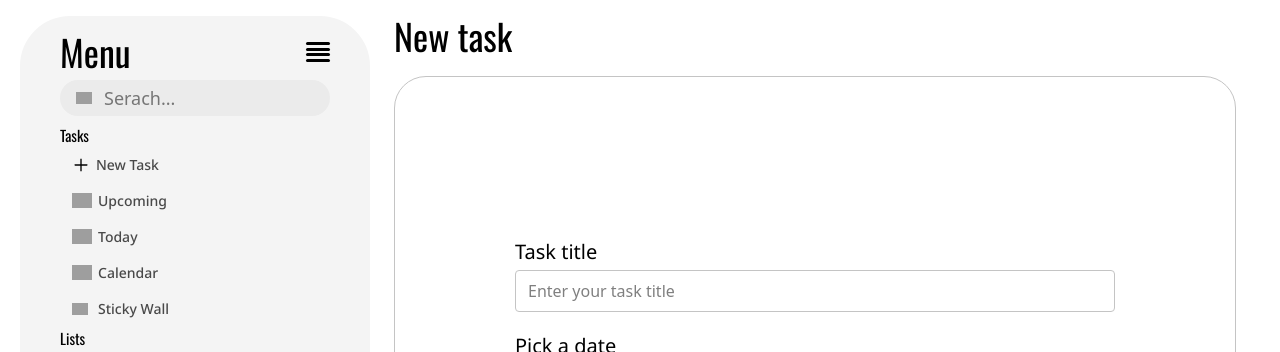
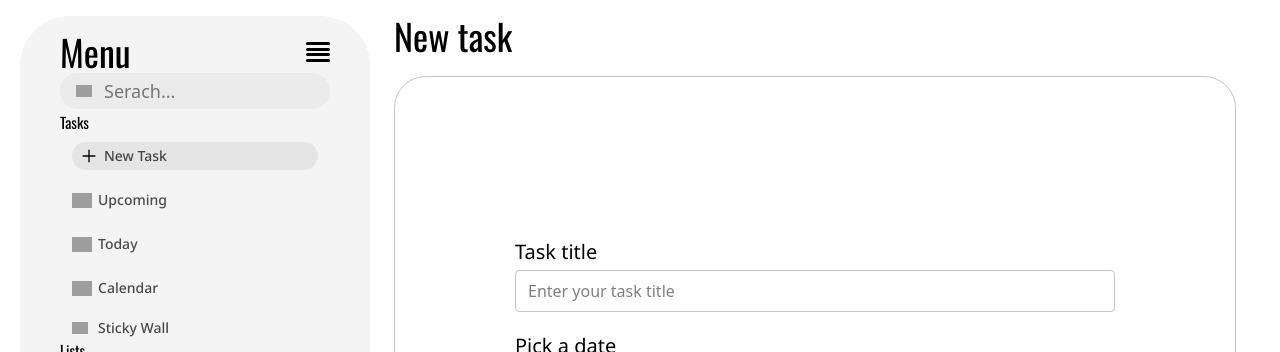
Before and after one commit to 01mehran/To-Do-App-With-React, a React (Vite) app: page /newTask in a window 1280 px wide. Shown: the top 352 px of the page. Built offline with nearby package versions, Linux system fonts and the light colour scheme; grey boxes are pictures that could not be loaded.

Commit message:
Add Showing  Active Page

```diff
--- a/src/components/Tasks.jsx
+++ b/src/components/Tasks.jsx
@@ -4,8 +4,9 @@ import ListIcon from "@icons/listIcon.svg";
 import CalendarIcon from "@icons/calendaricon.svg";
 import NoteIcon from "@icons/NoteIcon.svg";
 import { AiOutlinePlus } from "react-icons/ai";
-// Link
-import { Link } from "react-router-dom";
+
+// Libraries;
+import {NavLink} from "react-router-dom"
 
 export const Tasks = ({ isMenuCollapse, num, num2 }) => {
 
@@ -15,23 +16,23 @@ export const Tasks = ({ isMenuCollapse, num, num2 }) => {
         <h3 className="font-oswald text-[15px] font-semibold">Tasks</h3>
         <section className="mt-2 flex flex-col gap-4 px-3">
           {/* New task */}
-          <article className="flex cursor-pointer items-center justify-between transition-all duration-300 hover:px-1">
+          <NavLink to={"/newTask"} className={({isActive}) => `flex cursor-pointer items-center justify-between transition-all duration-300 hover:px-2 rounded-2xl py-1 ${isActive ? "bg-neutral-200 px-2" : ""}`}>
             <div className="flex items-center gap-1.5">
               <span>
                 <AiOutlinePlus />
               </span>
               <span className="font-notoSans text-sm font-medium text-black/70">
-                <Link to="/newTask">New Task</Link>
+                New Task
               </span>
             </div>
-          </article>
+          </NavLink>
 
           {/* Upcoming */}
-          <article className="flex cursor-pointer items-center justify-between transition-all duration-300 hover:px-1">
+          <NavLink to={"/upcoming"} className={({isActive}) => `flex cursor-pointer items-center justify-between transition-all duration-300 hover:px-2 rounded-2xl py-1 ${isActive ? "bg-neutral-200 px-2" : ""}`}>
             <div className="flex items-center gap-1.5">
               <img src={upComingIcon} alt="upComingIcon" className="w-5" />
               <span className="font-notoSans text-sm font-medium text-black/70">
-                <Link to="/upcoming">Upcoming</Link>
+                Upcoming
               </span>
             </div>
             <span
@@ -39,14 +40,14 @@ export const Tasks = ({ isMenuCollapse, num, num2 }) => {
             >
               {num}
             </span>
-          </article>
+          </NavLink>
 
           {/* Today */}
-          <article className="flex cursor-pointer items-center justify-between transition-all duration-300 hover:px-1">
+          <NavLink to={"/today"} className={({isActive}) => `flex cursor-pointer items-center justify-between transition-all duration-300 hover:px-2 rounded-2xl py-1 ${isActive ? "bg-neutral-200 px-2" : ""}`}>
             <div className="flex items-center gap-1.5">
               <img src={ListIcon} alt="ListIcon" className="w-5" />
               <span className="font-notoSans text-sm font-medium text-black/70">
-                <Link to="/today">Today</Link>
+                Today
               </span>
             </div>
             <span
@@ -54,17 +55,17 @@ export const Tasks = ({ isMenuCollapse, num, num2 }) => {
             >
               {num2}
             </span>
-          </article>
+          </NavLink>
 
           {/* Calender */}
-          <article className="cursor-pointer transition-all duration-300 hover:px-1">
+          <NavLink to={"/calendar"} className={({isActive}) => `flex cursor-pointer items-center justify-between transition-all duration-300 hover:px-2 rounded-2xl py-1 ${isActive ? "bg-neutral-200 px-2" : ""}`}>
             <div className="flex items-center gap-1.5">
               <img src={CalendarIcon} alt="CalendarIcon" className="w-5" />
               <span className="font-notoSans text-sm font-medium text-black/70">
-                <Link to="/calendar">Calendar</Link>
+                Calendar
               </span>
             </div>
-          </article>
+          </NavLink>
 
           {/* Sticky Wall */}
           <article className="cursor-pointer transition-all duration-300 hover:px-1">
```
